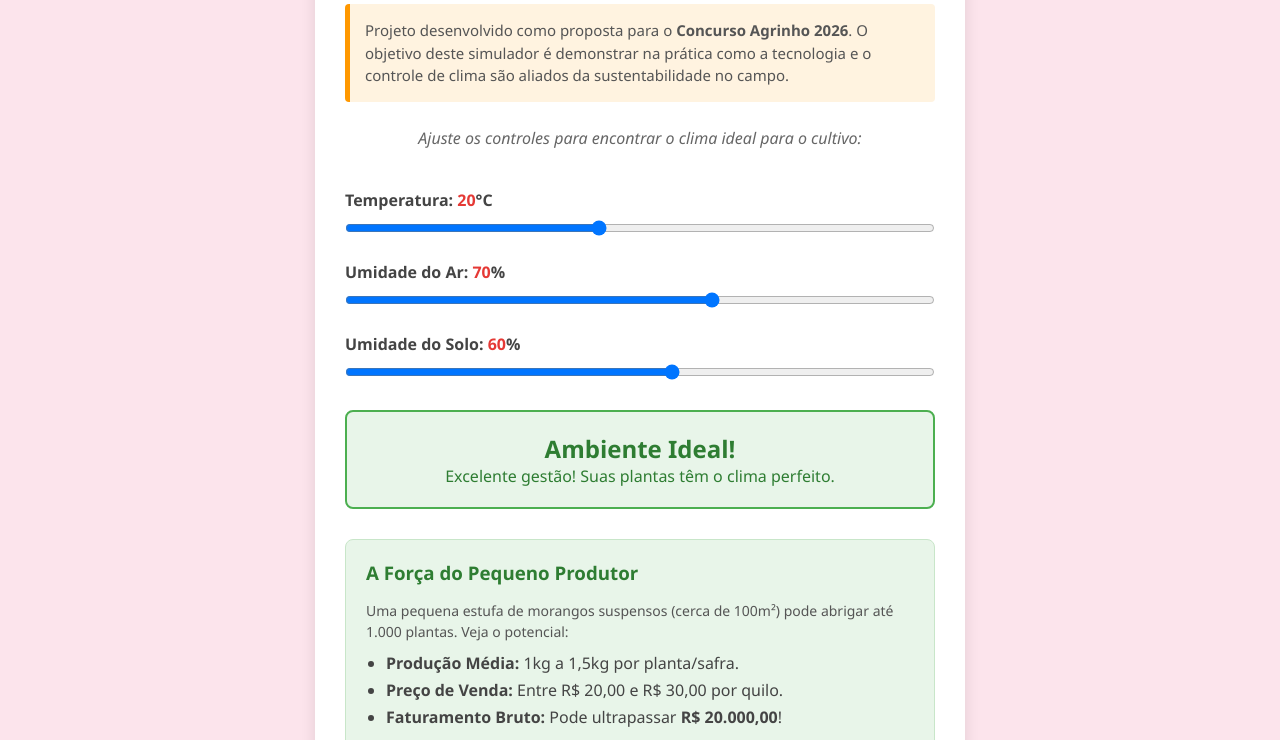
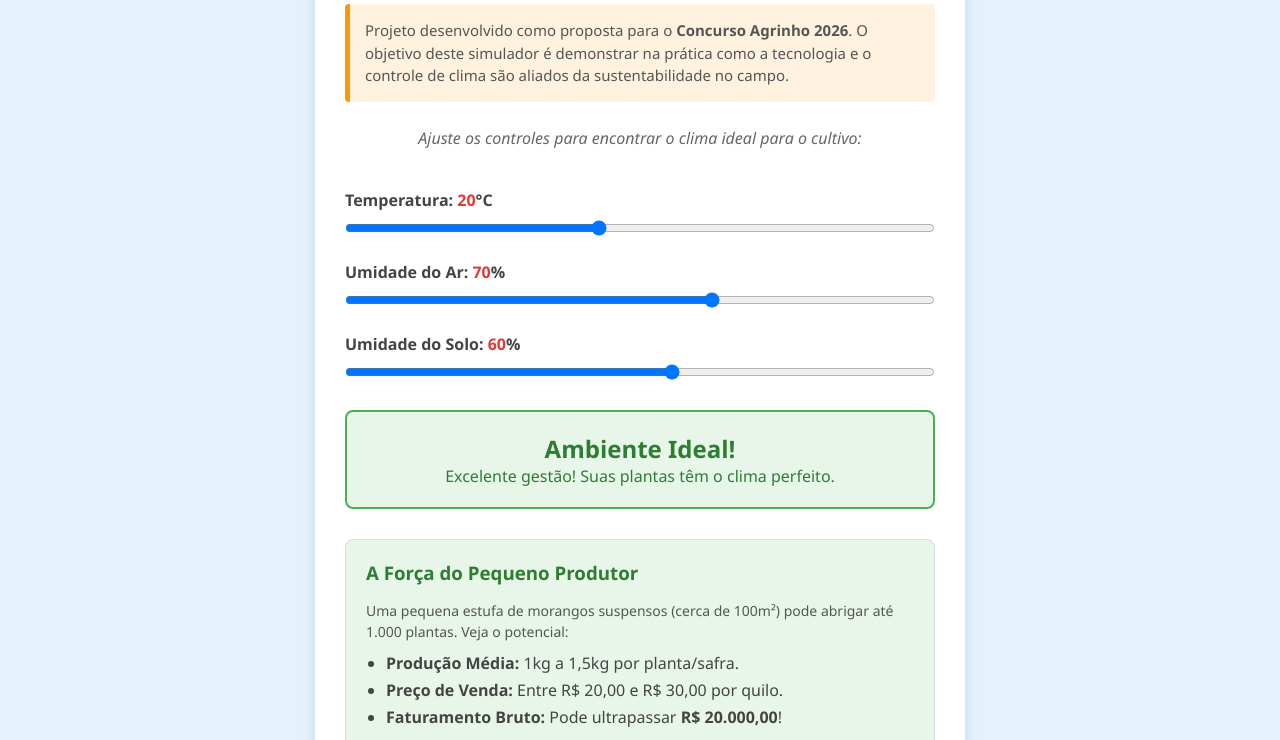
Before and after one commit to ProfAleB/forma-o-agrinho-2026, a plain HTML site: page index.html in a window 1280 px wide. Shown: the part 176-916 px from the top of the page. Drawn offline with Linux system fonts and the light colour scheme.

Commit message:
teste agente ia 1

```diff
--- a/style.css
+++ b/style.css
@@ -6,7 +6,7 @@
 }
 
 body {
-    background-color: #fce4ec;
+    background-color: #e3f2fd;
     color: #333;
     display: flex;
     flex-direction: column;
```
